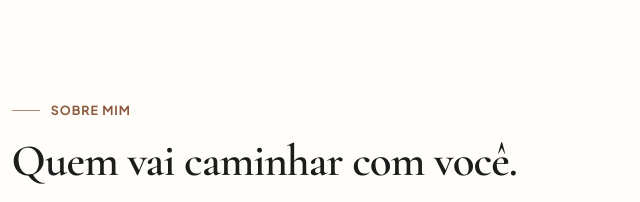
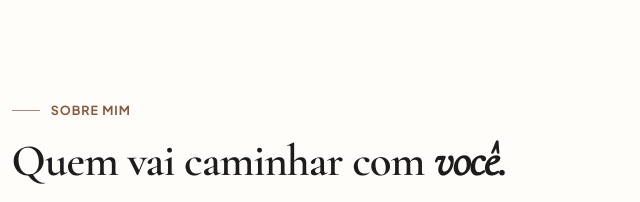
Before and after one commit to calexquevedo-hub/gallant-galileo, an Astro site: page / in a window 1280 px wide. Shown: the part 800-1002 px from the top of the page, 640-1280 px from the left. Built offline with nearby package versions, Linux system fonts and the light colour scheme; Astro itself is replaced by a stand-in of ours; a script that the page names is missing.

Commit message:
feat: emphasize about heading accent

```diff
--- a/src/components/About.astro
+++ b/src/components/About.astro
@@ -16,7 +16,7 @@ import { site } from '../data/site';
 
     <div class="about-content">
       <span class="eyebrow eyebrow-gold">Sobre mim</span>
-      <h2>Quem vai caminhar com você.</h2>
+      <h2>Quem vai caminhar com <em class="heading-accent">você.</em></h2>
       <p class="about-lead"><strong>{site.fullName}</strong><br />{site.profession} · {site.crp}</p>
       <p>Minha trajetória na Psicologia começou no Rio de Janeiro e continua sendo construída por meio de estudo, supervisão e atualização clínica.</p>
       <p>Minha atuação é orientada pela Análise do Comportamento, com formação continuada pela Díade Lab e estudos em terapias comportamentais e práticas psicológicas baseadas em evidências. No atendimento, busco compreender com você como sua história, suas relações e os contextos do cotidiano se relacionam com o que sente, pensa e faz.</p>
```
